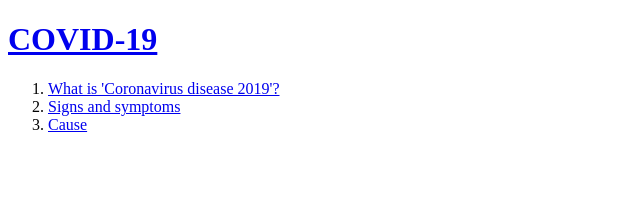
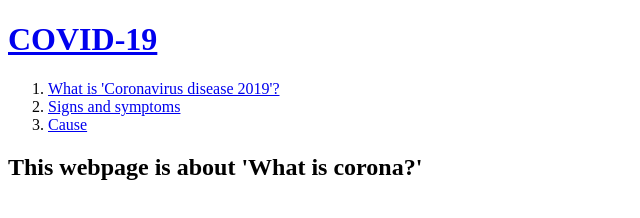
Before and after one commit to c0ldo/what-is-corona-web, a plain HTML site: page index.html in a window 1280 px wide. Shown: the whole page, without its empty margins (0-640 px from the left). Drawn offline with Linux system fonts and the light colour scheme.

Commit message:
index.ver2
index에 소개글을 추가했습니다.

```diff
--- a/index.html
+++ b/index.html
@@ -1,7 +1,7 @@
 <!doctype html>
 <html>
 <head>
-  <title></title>
+  <title>COVID-19</title>
   <meta charset="utf-8">
 </head>
 <body>
@@ -11,5 +11,6 @@
     <li><a href="2.html">Signs and symptoms</a></li>
     <li><a href="3.html">Cause</a></li>
   </ol>
+  <h2>This webpage is about 'What is corona?'</h2>
 </body>
 </html>
```
